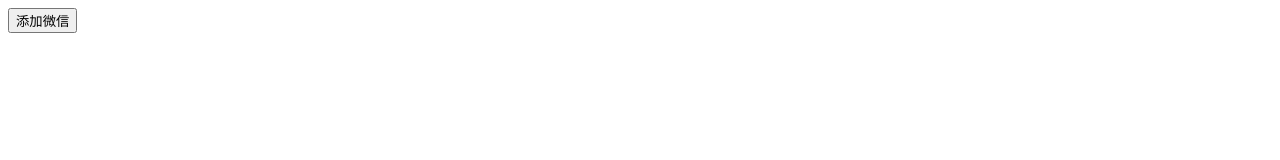
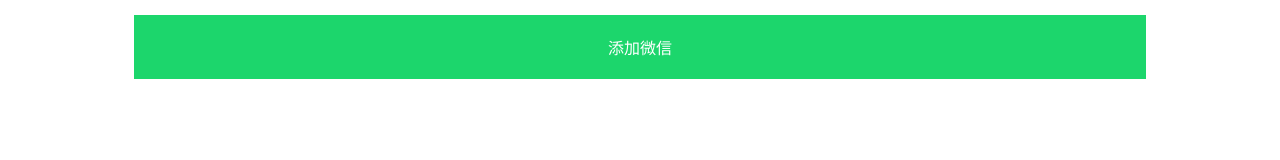
Before and after one commit to ranckTony/qiao-qiao, a website: page public/index.html in a window 1280 px wide. Drawn offline with Linux system fonts and the light colour scheme.

Commit message:
feat: 添加微信

```diff
--- a/public/index.html
+++ b/public/index.html
@@ -4,11 +4,27 @@
 <head>
   <meta charset="UTF-8">
   <meta name="viewport" content="width=device-width, initial-scale=1.0">
-  <title>Document</title>
+  <title>添加微信</title>
+  <style>
+    .container {
+      text-align: center;
+    }
+
+    .btn-wx {
+      height: 4rem;
+      font-size: 1rem;
+      color: #fff;
+      background-color: rgb(28, 214, 108);
+      width: 80%;
+      border: 0;
+    }
+  </style>
 </head>
 
-<body>
-  <button onclick="goWixin()">添加微信</button>
+<body style="font-size: 50px;">
+  <div class="container">
+    <button class="btn-wx" onclick="goWixin()">添加微信</button>
+  </div>
 
   <script>
     function goWixin() {
```
